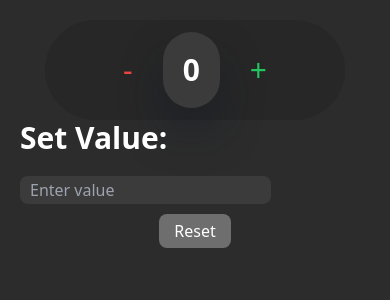
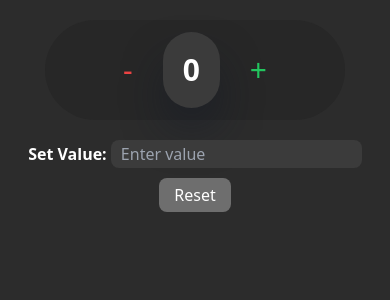
Before and after one commit to qozeemope/counter-app, a React (Create React App) app: page / in a window 390 px wide. Shown: the top 300 px of the page. Built offline with nearby package versions, Linux system fonts and the light colour scheme.

Commit message:
new: fix some css

```diff
--- a/src/components/Counter.jsx
+++ b/src/components/Counter.jsx
@@ -41,7 +41,7 @@ export default function Counter() {
         </button>
       </div>
       <form>
-        <label className="font-bold text-3xl text-white">Set Value: </label>
+        <label className="font-bold md:text-3xl text-white">Set Value: </label>
         <input
           placeholder="Enter value"
           type="number"
```
